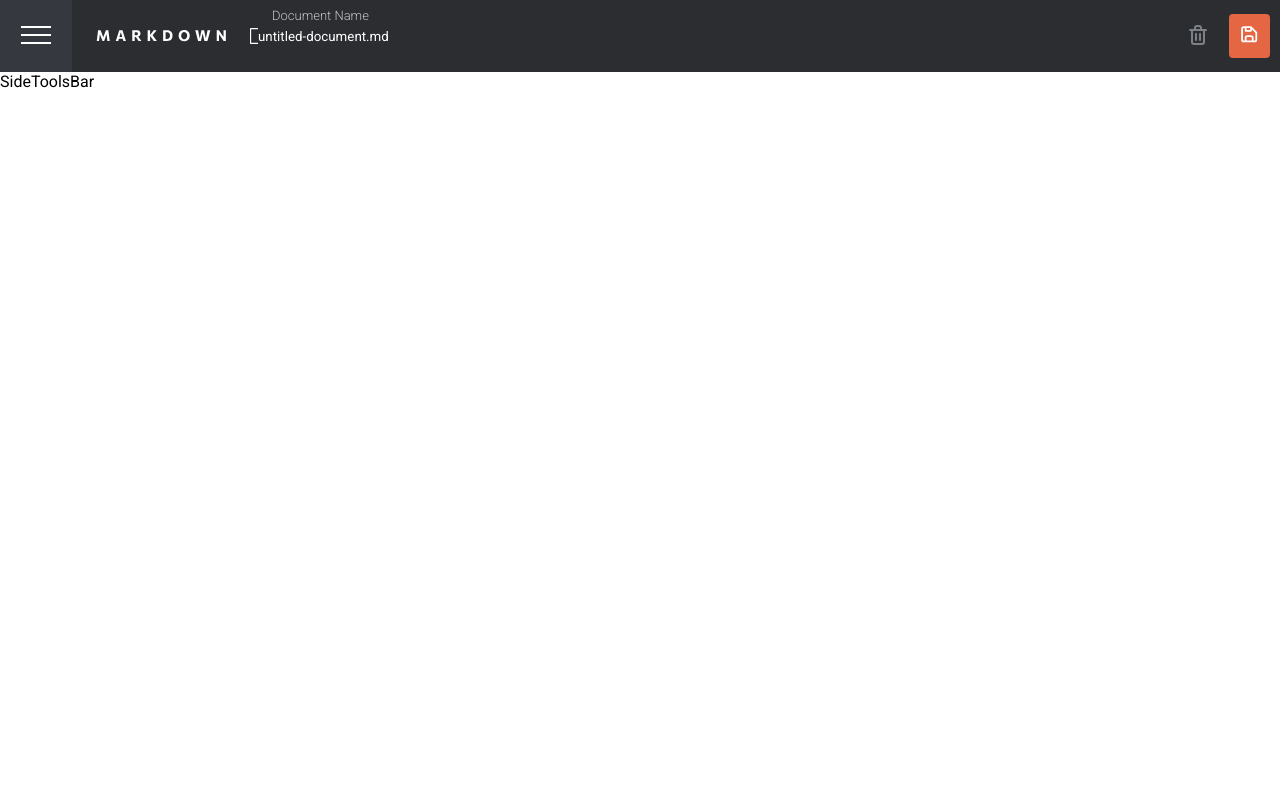
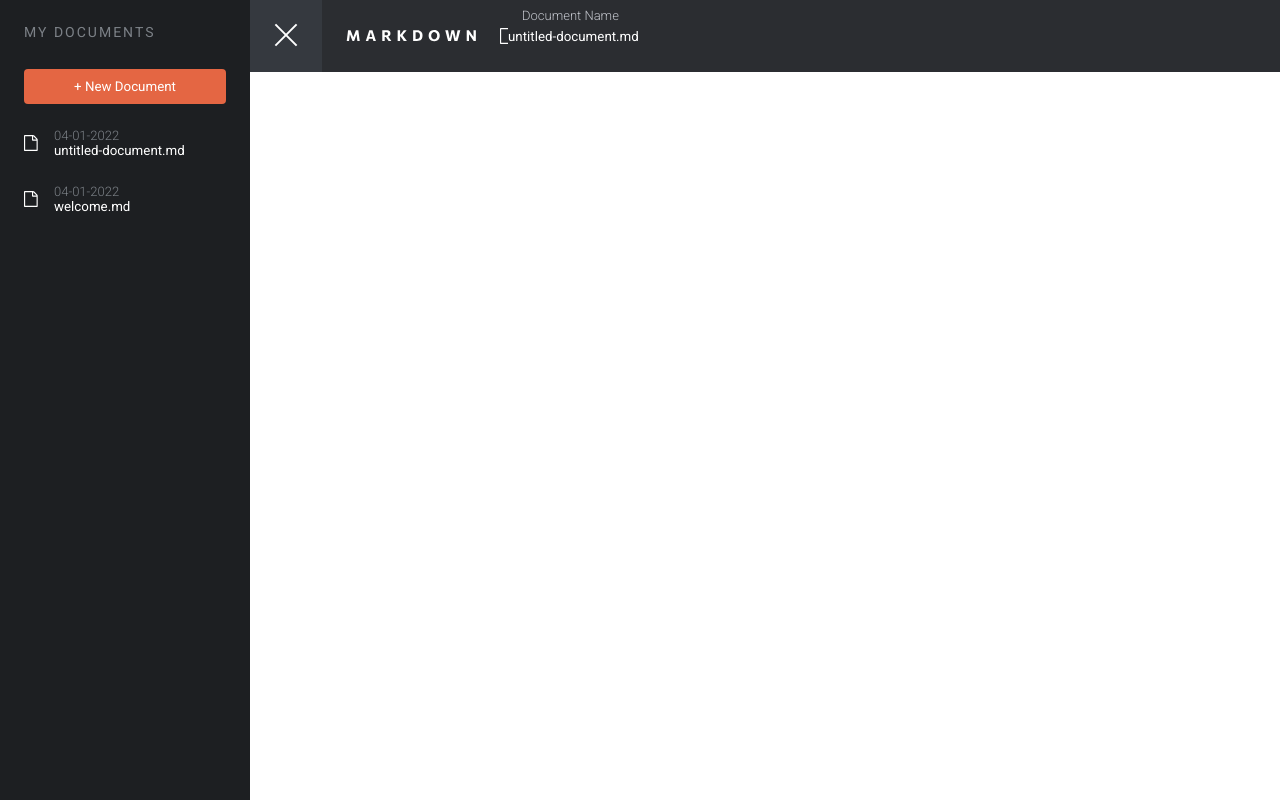
Before and after one commit to aramfilak/markdown-editor, a React (Vite) app: page / in a window 1280 px wide. Both pictures are taken after a click on the button 36 px from the left and 36 px from the top of the page. Built offline with nearby package versions, Linux system fonts and the light colour scheme.

Commit message:
implement Sidebar

```diff
--- a/package.json
+++ b/package.json
@@ -12,11 +12,13 @@
   "dependencies": {
     "react": "^18.2.0",
     "react-dom": "^18.2.0",
-    "sass": "^1.62.1"
+    "sass": "^1.62.1",
+    "uuid": "^9.0.0"
   },
   "devDependencies": {
     "@types/react": "^18.0.28",
     "@types/react-dom": "^18.0.11",
+    "@types/uuid": "^9.0.1",
     "@typescript-eslint/eslint-plugin": "^5.57.1",
     "@typescript-eslint/parser": "^5.57.1",
     "@vitejs/plugin-react-swc": "^3.0.0",
--- a/src/App.scss
+++ b/src/App.scss
@@ -0,0 +1,7 @@
+.app {
+  overflow: hidden;
+  display: flex;
+  .app-body {
+    min-width: 100vw;
+  }
+}
--- a/src/App.tsx
+++ b/src/App.tsx
@@ -1,13 +1,15 @@
 import "./App.scss";
 import React from "react";
-import Topbar from "./components/TopBar";
-import Sidebar from "./components/SideBar";
+import Topbar from "./components/Topbar";
+import Sidebar from "./components/Sidebar";
 
 const App: React.FC = (): JSX.Element => {
   return (
     <main className="app">
-      <Topbar />
       <Sidebar />
+      <div className="app-body">
+        <Topbar />
+      </div>
     </main>
   );
 };
--- a/src/assets/Svg.tsx
+++ b/src/assets/Svg.tsx
@@ -20,7 +20,7 @@ export const LogoSvg = () => {
   );
 };
 
-export const ShowSvg = () => {
+export const PreviewSvg = () => {
   return (
     <svg width="16" height="12" xmlns="http://www.w3.org/2000/svg">
       <path
@@ -84,7 +84,7 @@ export const DeleteSvg = () => {
   );
 };
 
-export const DarkSvg = () => {
+export const DarkModeSvg = () => {
   return (
     <svg width="17" height="16" xmlns="http://www.w3.org/2000/svg">
       <path
--- a/src/components/Sidebar.scss
+++ b/src/components/Sidebar.scss
@@ -0,0 +1,77 @@
+@use "../sass/abstracts/" as *;
+.sidebar {
+  height: 100vh;
+  min-width: rem(250);
+  background-color: var(--900);
+  display: flex;
+  flex-direction: column;
+  padding: rem(24);
+  .logo {
+    margin-bottom: rem(27);
+  }
+  .title {
+    color: var(--500);
+    font-size: rem(14);
+    letter-spacing: rem(2);
+    font-weight: 500;
+    text-transform: uppercase;
+    margin-bottom: rem(29);
+  }
+  .new-document-btn {
+    background-color: var(--orange);
+    width: 100%;
+    padding-block: rem(10);
+    border-radius: rem(4);
+    color: var(--100);
+    text-transform: capitalize;
+    margin-bottom: rem(24);
+    &:hover {
+      background-color: var(--orange-hover);
+    }
+  }
+
+  .documents {
+    max-height: rem(500);
+    overflow: auto;
+
+    &::-webkit-scrollbar {
+      width: rem(8);
+    }
+
+    &::-webkit-scrollbar-track {
+      background-color: var(--700);
+    }
+
+    &::-webkit-scrollbar-thumb {
+      background-color: var(--600);
+    }
+
+    .document {
+      display: flex;
+      align-items: center;
+      gap: rem(16);
+      margin-bottom: rem(26);
+
+      .name-and-created-date {
+        text-align: start;
+        color: var(--100);
+        max-width: rem(150);
+        overflow: hidden;
+        &:hover {
+          color: var(--orange);
+          overflow: visible;
+        }
+        span {
+          color: var(--500);
+          font-size: rem(13);
+          font-weight: 300;
+        }
+      }
+    }
+  }
+  @include mq(xl) {
+    .logo {
+      display: none;
+    }
+  }
+}
--- a/src/components/Sidebar.tsx
+++ b/src/components/Sidebar.tsx
@@ -1,8 +1,62 @@
 import "./Sidebar.scss";
 import React from "react";
+import { v4 as uuidv4 } from "uuid";
+import { useGlobalContext } from "../hooks/useGlobalContext";
+import { LogoSvg, DocumentSvg } from "../assets/Svg";
+import { Document } from "../../@types/Document";
+const SideToolsBar: React.FC = (): JSX.Element => {
+  const { documents, setDocuments, setCurrentDocument, sidebarIsClosed } = useGlobalContext()!;
 
-const SideToolsBar: React.FC = (): JSX.Element => {
-  return <div className="side-tools-bar">SideToolsBar</div>;
+  const addNewDocument = (): void => {
+    const createdDate = new Date()
+      .toLocaleDateString("en-us", { year: "numeric", month: "2-digit", day: "2-digit" })
+      .replaceAll("/", "-");
+
+    const newDocuments: Document = {
+      id: uuidv4(),
+      name: "document.md",
+      createdAt: createdDate,
+      content: "",
+    };
+    setDocuments([...documents, newDocuments]);
+  };
+
+  const renderedDocuments = documents.map((document) => {
+    return (
+      <div className="document" key={document.id}>
+        <DocumentSvg />
+        {/* change current document*/}
+        <button
+          className="name-and-created-date"
+          onClick={() => {
+            setCurrentDocument(document);
+          }}
+        >
+          <span>{document.createdAt}</span>
+          <br />
+          {document.name}
+        </button>
+      </div>
+    );
+  });
+
+  return (
+    <>
+      {!sidebarIsClosed && (
+        <aside className="sidebar">
+          <LogoSvg />
+
+          <div className="my-documents">
+            <h2 className="title">my documents</h2>
+            <button className="new-document-btn" onClick={addNewDocument}>
+              + new document
+            </button>
+            <div className="documents">{renderedDocuments}</div>
+          </div>
+        </aside>
+      )}
+    </>
+  );
 };
 
 export default SideToolsBar;
--- a/src/components/Topbar.scss
+++ b/src/components/Topbar.scss
@@ -2,8 +2,8 @@
 .topbar {
   display: flex;
   align-items: center;
+  justify-content: space-between;
   background-color: var(--800);
-  justify-content: space-between;
 
   .left-side {
     display: flex;
@@ -13,7 +13,6 @@
       width: rem(72);
       height: rem(72);
       background-color: var(--700);
-      transform: scaleX(-100%);
     }
     .logo {
       display: none;
@@ -31,7 +30,7 @@
         overflow: scroll;
       }
       .text-field:focus {
-        border-bottom: 1px solid var(--100);
+        box-shadow: 0 1px 0 0 var(--100);
       }
       svg {
         width: rem(30);
@@ -57,7 +56,6 @@
       padding: rem(12);
       &:hover svg > path {
         fill: var(--orange);
-        transition: var(---main-transition);
       }
     }
 
@@ -68,7 +66,6 @@
 
       &:hover {
         background-color: var(--orange-hover);
-        transition: var(---main-transition);
       }
     }
   }
--- a/src/components/Topbar.tsx
+++ b/src/components/Topbar.tsx
@@ -1,9 +1,8 @@
 import "./TopBar.scss";
-import React, { useState } from "react";
+import React, { useState, useEffect } from "react";
 import { useGlobalContext } from "../hooks/useGlobalContext";
 import { CloseSvg, DeleteSvg, DocumentSvg, LogoSvg, MenuSvg, SaveSvg } from "../assets/Svg";
 const TopToolsBar: React.FC = (): JSX.Element => {
-  // Context API
   const {
     documents,
     setDocuments,
@@ -12,14 +11,18 @@ const TopToolsBar: React.FC = (): JSX.Element => {
     sidebarIsClosed,
     setSidebarIsClosed,
   } = useGlobalContext()!;
-  const [documentName, setDocumentName] = useState(currentDocument?.name || "");
+  const [documentName, setDocumentName] = useState(currentDocument?.name!);
+
+  useEffect(() => {
+    setDocumentName(currentDocument?.name!);
+  }, [currentDocument]);
 
   const handleChange = (event: React.ChangeEvent<HTMLInputElement>): void => {
     setDocumentName(event.target.value);
   };
 
-  const handleSaveDocument = (): void => {
-    if (documents.length && currentDocument) {
+  const saveDocument = (): void => {
+    if (currentDocument) {
       currentDocument.name = documentName;
       const newDocuments = documents.map((document) => {
         if (document.id === currentDocument.id) {
@@ -36,14 +39,14 @@ const TopToolsBar: React.FC = (): JSX.Element => {
     }
   };
 
-  const handleDeleteDocument = (): void => {
+  const deleteDocument = (): void => {
     if (documents.length && currentDocument) {
       const newDocuments = documents.filter((document) => {
         return document.id !== currentDocument.id;
       });
       setDocuments(newDocuments);
       setCurrentDocument(newDocuments[0]);
-      setDocumentName(newDocuments[0]?.name || "");
+      setDocumentName(newDocuments[0]?.name);
     } else {
       setDocumentName("");
       setCurrentDocument(null);
@@ -54,7 +57,7 @@ const TopToolsBar: React.FC = (): JSX.Element => {
     <div className="topbar">
       <div className="left-side">
         <button className="sidebar-toggle-btn" onClick={() => setSidebarIsClosed(!sidebarIsClosed)}>
-          {sidebarIsClosed ? <CloseSvg /> : <MenuSvg />}
+          {sidebarIsClosed ? <MenuSvg /> : <CloseSvg />}
         </button>
         <LogoSvg />
         {/* Rename Document  */}
@@ -71,11 +74,11 @@ const TopToolsBar: React.FC = (): JSX.Element => {
       </div>
       {/* Delete Document  */}
       <div className="right-side">
-        <button className="delete-document-btn" onClick={handleDeleteDocument}>
+        <button className="delete-document-btn" onClick={deleteDocument}>
           <DeleteSvg />
         </button>
         {/* Save Document  */}
-        <button className="save-document-btn" onClick={handleSaveDocument}>
+        <button className="save-document-btn" onClick={saveDocument}>
           <SaveSvg />
         </button>
       </div>
```
Also changed, not shown: 1 other file (tests, documents, lock files or other folders).
